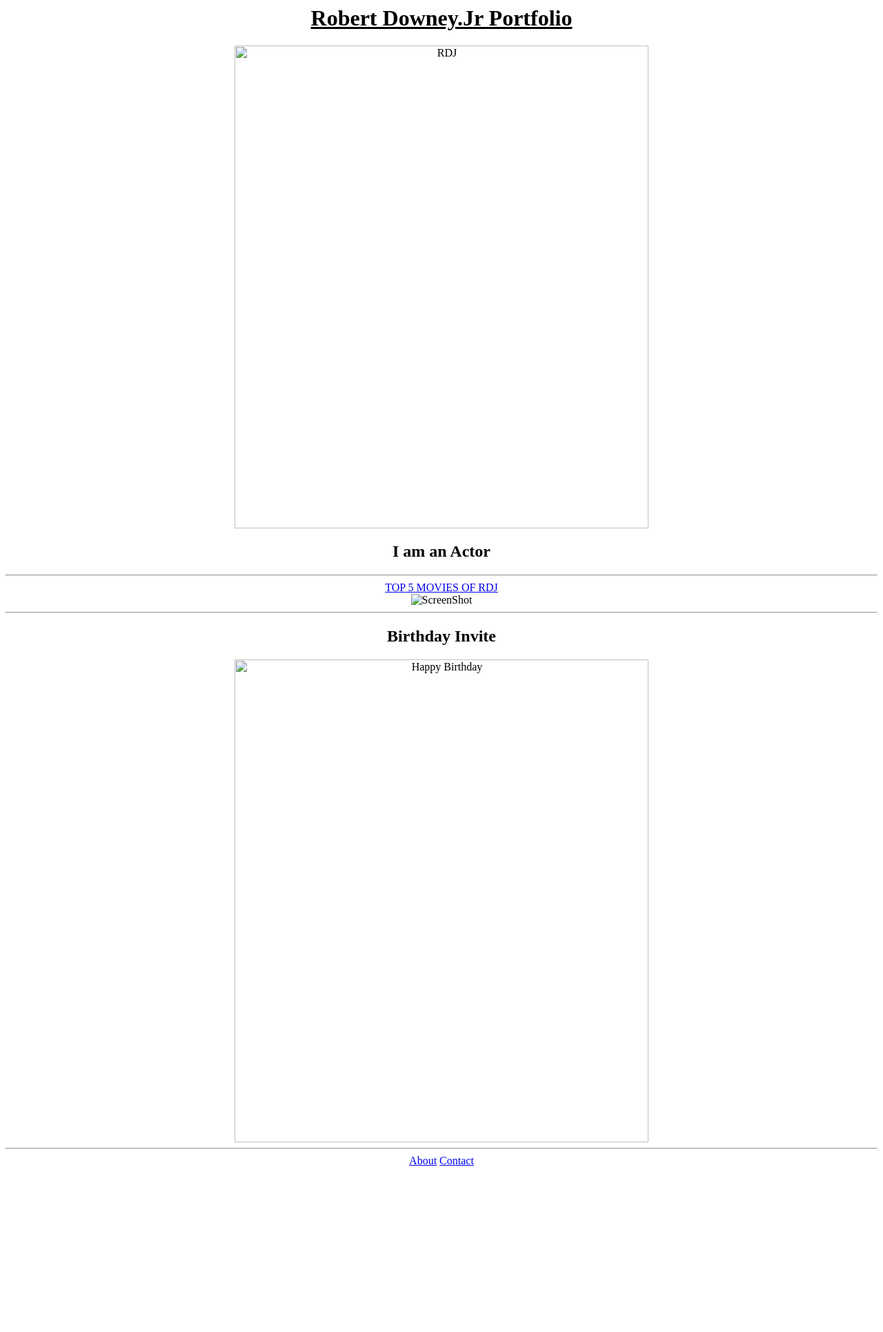
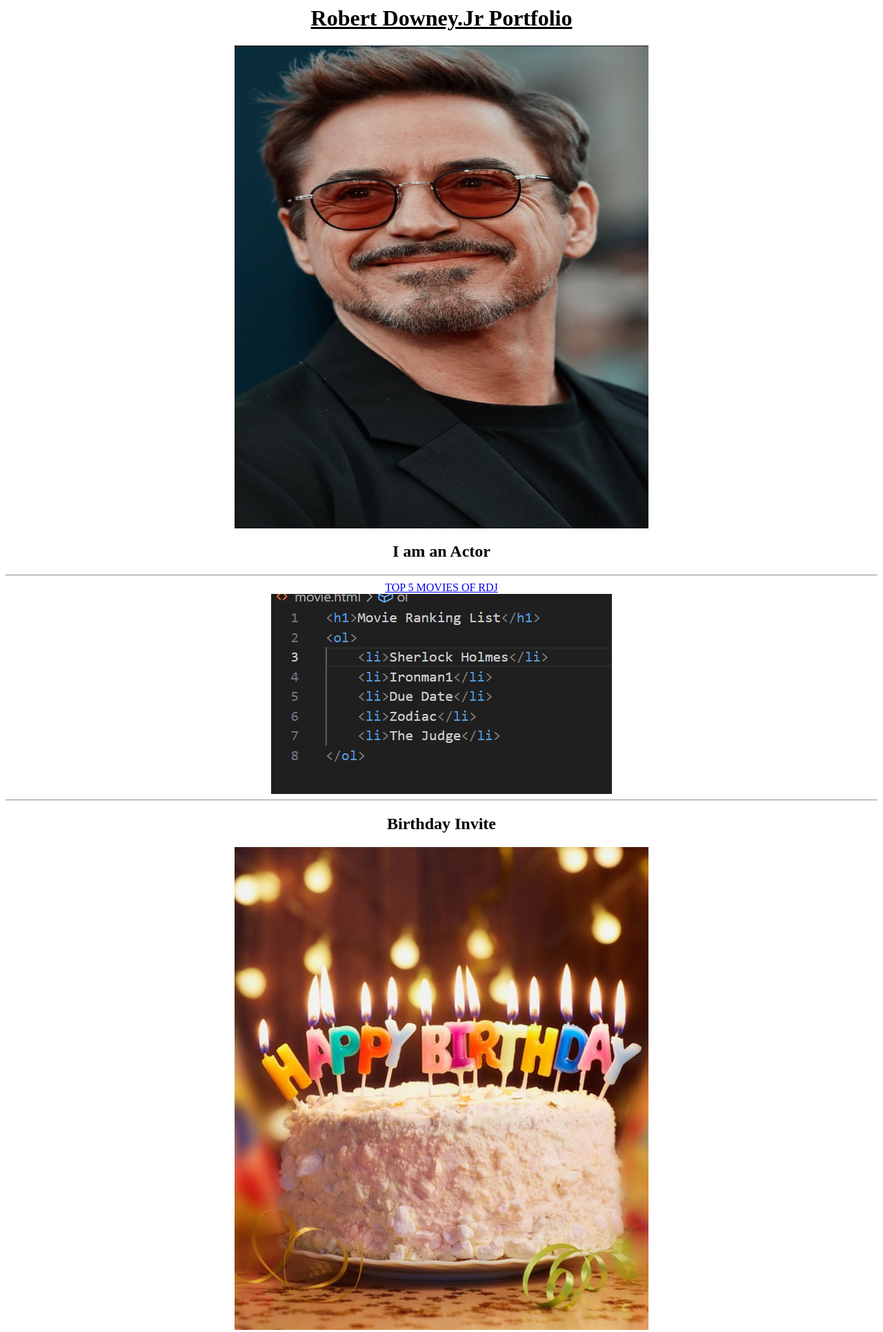
Before and after one commit to joelpersonal/HTML-PORTFOLIO, a plain HTML site: page index.html in a window 1280 px wide. Shown: the top 1931 px of the page at 69% size. Before the commit the page ends 1700 px from the top, so only its background shows below. Drawn offline with Linux system fonts and the light colour scheme; the site is published under a folder, as on GitHub Pages, so addresses that start at the root find nothing.

Commit message:
Update index.html

```diff
--- a/index.html
+++ b/index.html
@@ -1,14 +1,14 @@
 <div align="center">
 <h1><u>Robert Downey.Jr Portfolio</u></h1>
-<img src="/Rdj.jpeg" width="600" height="700" alt="RDJ">
+<img src="./Rdj.jpeg" width="600" height="700" alt="RDJ">
 <h2>I am an Actor</h2>
 <hr>
-<a href="/movie.html">TOP 5 MOVIES OF RDJ</a>
+<a href="./movie.html">TOP 5 MOVIES OF RDJ</a>
 <br>
-<img src="/SS movielist.png" alt="ScreenShot">
+<img src="./SS movielist.png" alt="ScreenShot">
 <hr>
 <h2>Birthday Invite</h2>
-<img src="/birthdayinvite.jpeg" width="600" height="700" alt="Happy Birthday">
+<img src="./birthdayinvite.jpeg" width="600" height="700" alt="Happy Birthday">
 <hr>
 <a href="/about.html">About</a>
 <a href="/contact.html">Contact</a>
```
